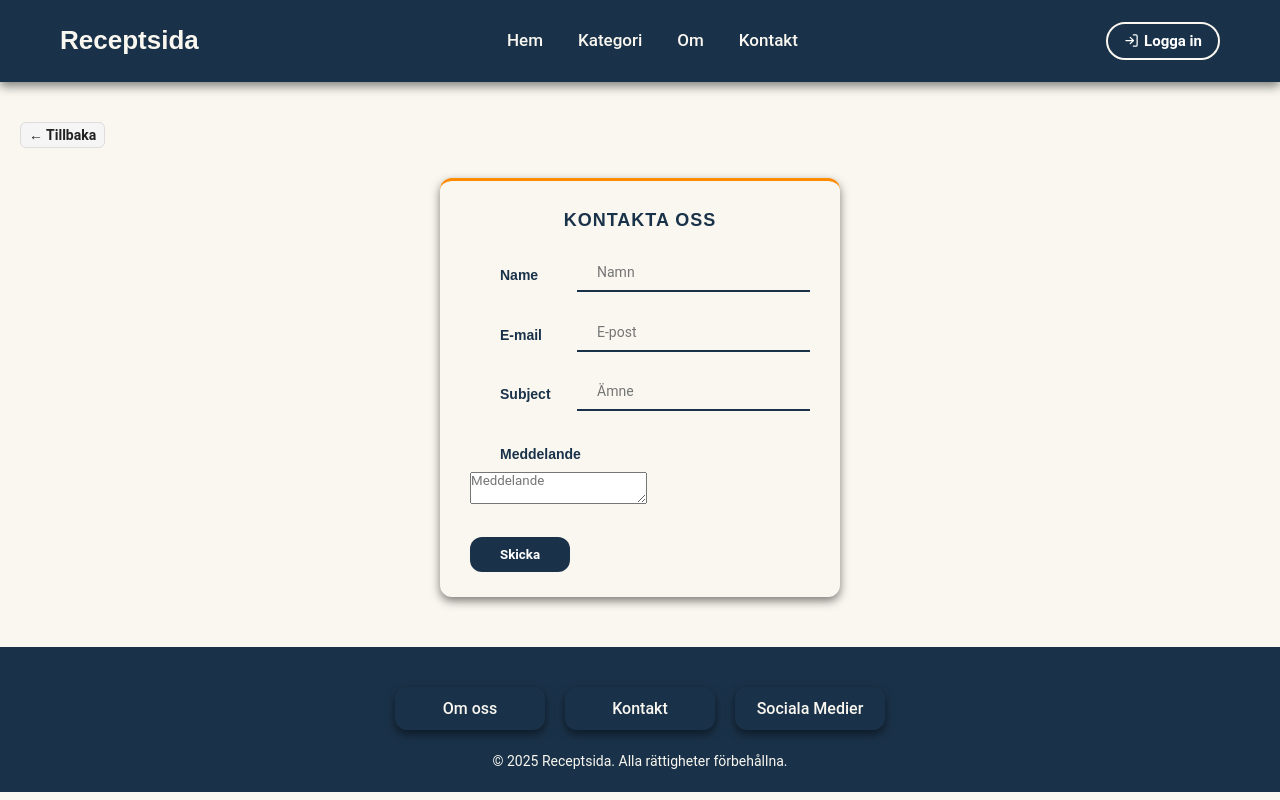
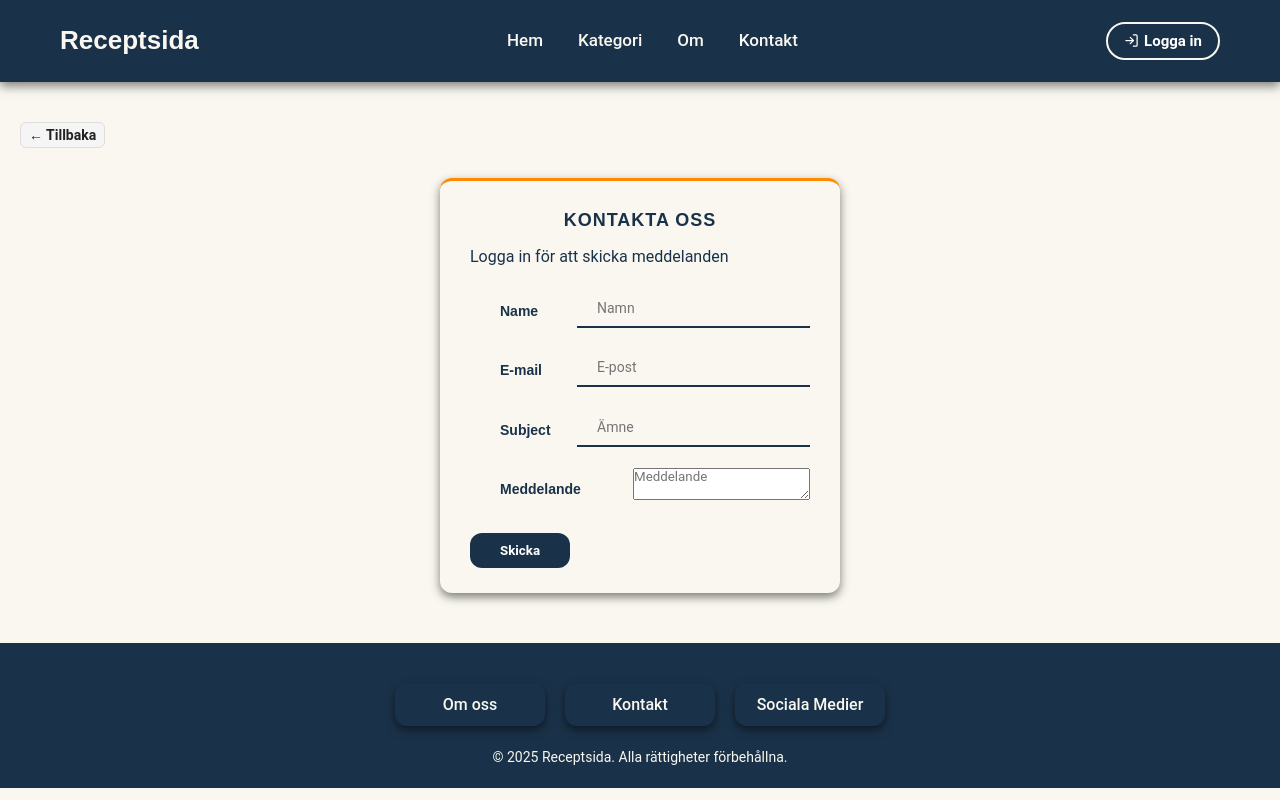
Before and after one commit to samyuktha215/recipesite, a React (Vite) app in the folder client/: page /contact in a window 1280 px wide. Built offline with nearby package versions, Linux system fonts and the light colour scheme; no server answers.

Commit message:
added security feature to contact page

```diff
--- a/client/src/components/contact.jsx
+++ b/client/src/components/contact.jsx
@@ -1,89 +1,118 @@
-import React, { useState } from 'react'
-import './contact.css'
-import BackButton from './BackButton'
+import React, { useState } from 'react';
+import { useAuth0 } from "@auth0/auth0-react";
+import './contact.css';
+import BackButton from './BackButton';
 import "../styles/global.css";
 
 const Contact = () => {
-    const [user, setUser] = useState(
-        {
-            Name: '', email: '', Subject: '', Message: ''
+    const { isAuthenticated, loginWithRedirect, getAccessTokenSilently } = useAuth0();
+
+    const [user, setUser] = useState({
+        Name: '',
+        email: '',
+        Subject: '',
+        Message: ''
+    });
+    const [error, setError] = useState(null);
+    const [success, setSuccess] = useState(false);
+    const [loading, setLoading] = useState(false);
+
+    const handleChange = (e) => {
+        const { name, value } = e.target;
+        setUser(prev => ({ ...prev, [name]: value }));
+    };
+
+    const handleSubmit = async (e) => {
+        e.preventDefault();
+
+        if (!isAuthenticated) {
+            return loginWithRedirect();
         }
-    )
-    let values, names
-    const data = (e) => {
-        values = e.target.value
-        names = e.target.name
-        setUser({ ...user, [names]: values })
+
+        const { Name, email, Subject, Message } = user;
+
+        // Enkel validering
+        if (!Name.trim() || !email.trim() || !Subject.trim() || !Message.trim()) {
+            setError("Alla fält måste fyllas i.");
+            return;
         }
-    const send = async (e) => {
-        const { Name, email, Subject, Message } = user
-        e.preventDefault()
-        const option = {
-            method: 'POST',
+
+        setLoading(true);
+        setError(null);
+
+        try {
+            const token = await getAccessTokenSilently();
+
+            const response = await fetch("http://localhost:3000/contact", {
+                method: "POST",
                 headers: {
-                'Content-Type': 'application/json'
+                    "Content-Type": "application/json",
+                    Authorization: `Bearer ${token}`
                 },
-            body: JSON.stringify({
-                Name, email, Subject, Message
-            })
+                body: JSON.stringify({ Name, email, Subject, Message })
+            });
 
+            if (!response.ok) {
+                throw new Error("Kunde inte skicka meddelandet");
             }
-        const send = await fetch('https://recipesite-ab146-default-rtdb.firebaseio.com/Message.json', option)
-        if (send) {
-            alert("Meddelande skickat")
+
+            setSuccess(true);
+            setUser({ Name: '', email: '', Subject: '', Message: '' });
+            setTimeout(() => setSuccess(false), 3000);
+        } catch (err) {
+            console.error(err);
+            setError(err.message || "Något gick fel");
+        } finally {
+            setLoading(false);
         }
-        else {
-            alert("Fel inträffade vid sändning av meddelandet")
-        }
-    }
+    };
+
     return (
-        <>
         <div className='contact'>
             <BackButton />
             <div className='container'>
                 <div className='form'>
                     <h2>Kontakta oss</h2>
-                        <form method='POST'>
+                    {!isAuthenticated && (
+                        <p>Logga in för att skicka meddelanden</p>
+                    )}
+                    {success && <p className="success">Meddelandet skickades!</p>}
+                    {error && <p className="error">{error}</p>}
+                    <form onSubmit={handleSubmit}>
                         <div className='box'>
-                                <div className='label'>
-                                    <h3>Name</h3>
-                                </div>
+                            <div className='label'><h3>Name</h3></div>
                             <div className='input'>
-                                    <input type='text' placeholder='Namn' value={user.Name} name='Name' onChange={data}></input>
+                                <input type='text' placeholder='Namn' name='Name' value={user.Name} onChange={handleChange} />
                             </div>
                         </div>
+
                         <div className='box'>
-                                <div className='label'>
-                                    <h3>E-mail</h3>
-                                </div>
+                            <div className='label'><h3>E-mail</h3></div>
                             <div className='input'>
-                                    <input type='email' placeholder='E-post' value={user.email} name='email' onChange={data}></input>
+                                <input type='email' placeholder='E-post' name='email' value={user.email} onChange={handleChange} />
                             </div>
                         </div>
+
                         <div className='box'>
-                                <div className='label'>
-                                    <h3>Subject</h3>
-                                </div>
+                            <div className='label'><h3>Subject</h3></div>
                             <div className='input'>
-                                    <input type='text' placeholder='Ämne' value={user.Subject} name='Subject' onChange={data}></input>
+                                <input type='text' placeholder='Ämne' name='Subject' value={user.Subject} onChange={handleChange} />
                             </div>
                         </div>
+
                         <div className='box'>
-                                <div className='label'>
-                                    <h3>Meddelande</h3>
+                            <div className='label'><h3>Meddelande</h3></div>
+                            <textarea placeholder='Meddelande' name='Message' value={user.Message} onChange={handleChange}></textarea>
                         </div>
-                                <div className='input'>
-                                </div>
-                            </div>
-                            <textarea placeholder='Meddelande' value={user.Message} name='Message' onChange={data}></textarea>
 
-                            <button type='submit' onClick={send}>Skicka</button>
+                        <button type='submit' disabled={loading}>
+                            {loading ? "Skickar..." : "Skicka"}
+                        </button>
                     </form>
                 </div>
             </div>
         </div>
-        </>
-    )
-}
+    );
+};
 
-export default Contact
+export default Contact;
```
Lines whose indentation alone changed are shown as unchanged.
